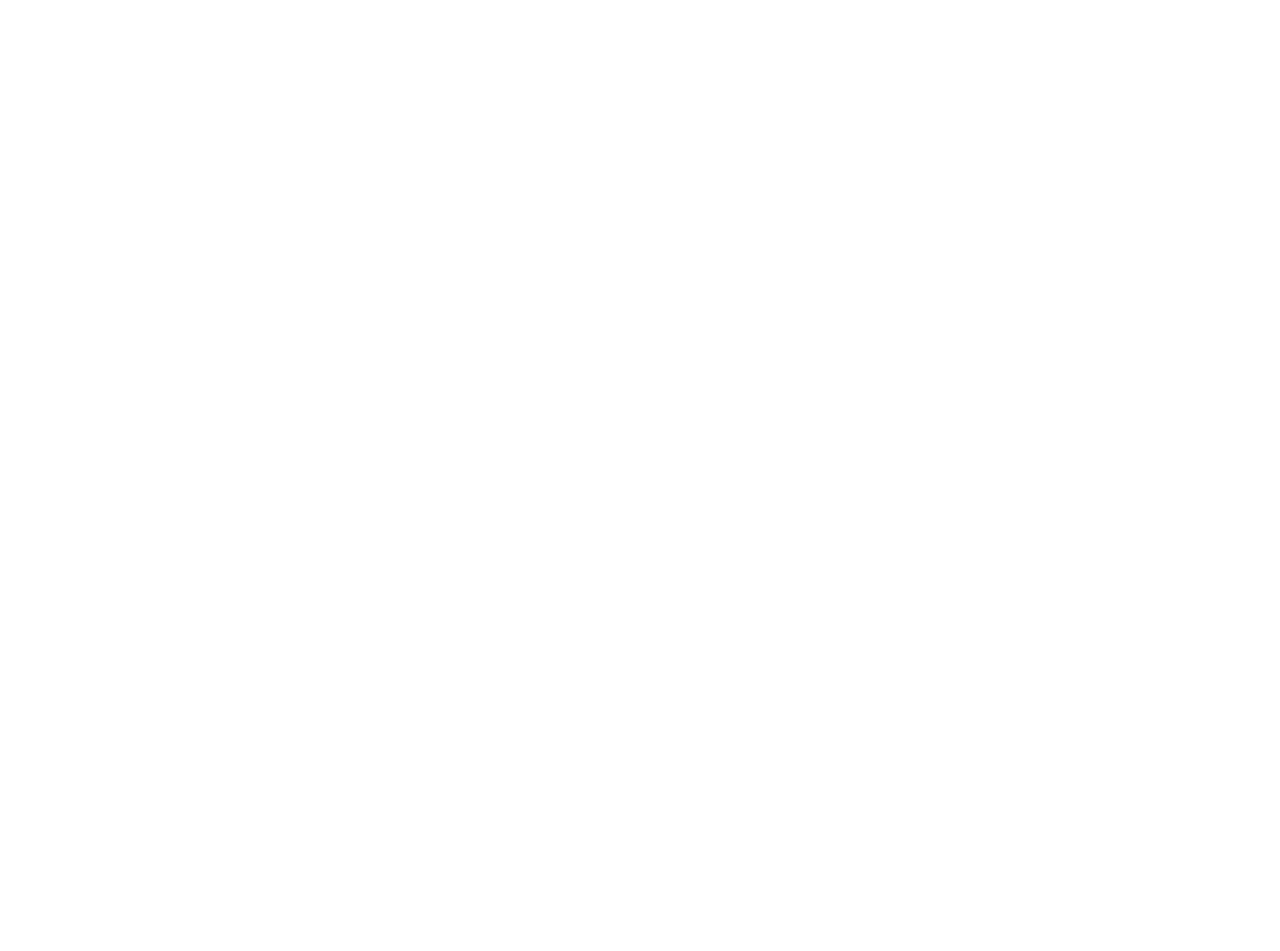
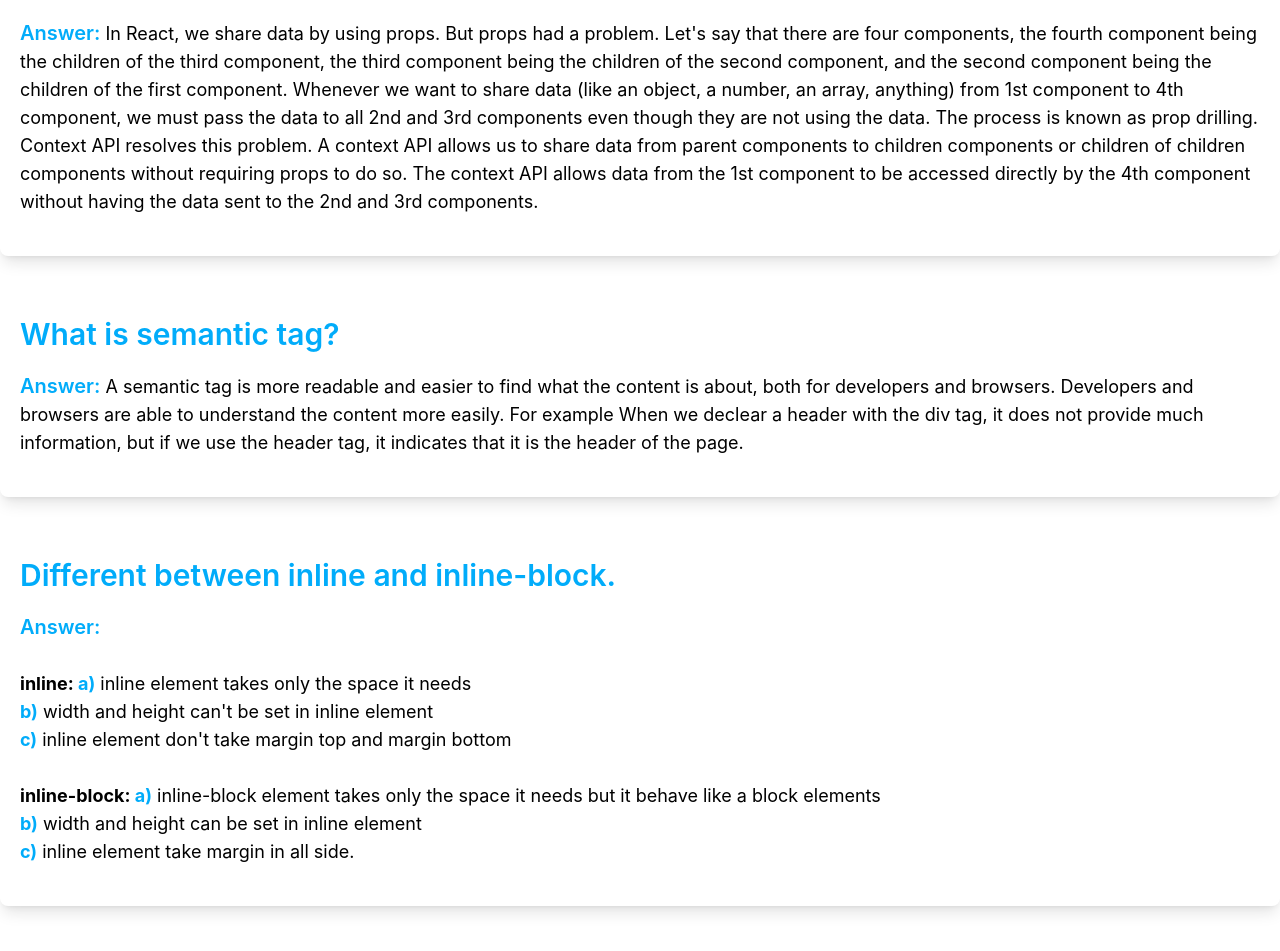
Before and after one commit to munna-aziz-hridoy/cam-review-product-analysis-website, a React (Create React App) app: page /blogs in a window 1280 px wide. Shown: the part 315-1266 px from the top of the page. Before the commit the page ends 800 px from the top, so only its background shows below. Built offline with nearby package versions, Linux system fonts and the light colour scheme.

Commit message:
create question and answer section

```diff
--- a/src/Components/Blogs/Blogs.jsx
+++ b/src/Components/Blogs/Blogs.jsx
@@ -2,8 +2,72 @@
 
 const Blogs = () => {
   return (
-    <div>
-      <h2>This is blog</h2>
+    <div className="container mx-auto my-16">
+      <h2 className="text-5xl font-bold text-gray-600 capitalize border-b-2 border-[#01acfa] py-5 inline-block w-1/2">
+        Question and answer
+      </h2>
+      <div className="my-10 p-5 shadow-lg rounded-lg">
+        <h3 className="text-3xl font-semibold text-[#01acfa]">
+          What is context api?{" "}
+        </h3>
+        <p className="text-lg my-5">
+          <span className="text-[#01acfa] text-xl font-semibold">Answer: </span>
+          In React, we share data by using props. But props had a problem. Let's
+          say that there are four components, the fourth component being the
+          children of the third component, the third component being the
+          children of the second component, and the second component being the
+          children of the first component. Whenever we want to share data (like
+          an object, a number, an array, anything) from 1st component to 4th
+          component, we must pass the data to all 2nd and 3rd components even
+          though they are not using the data. The process is known as prop
+          drilling. Context API resolves this problem. A context API allows us
+          to share data from parent components to children components or
+          children of children components without requiring props to do so. The
+          context API allows data from the 1st component to be accessed directly
+          by the 4th component without having the data sent to the 2nd and 3rd
+          components.
+        </p>
+      </div>
+      <div className="my-10 p-5 shadow-lg rounded-lg">
+        <h3 className="text-3xl font-semibold text-[#01acfa]">
+          What is semantic tag?{" "}
+        </h3>
+        <p className="text-lg my-5">
+          <span className="text-[#01acfa] text-xl font-semibold">Answer: </span>
+          A semantic tag is more readable and easier to find what the content is
+          about, both for developers and browsers. Developers and browsers are
+          able to understand the content more easily. For example When we
+          declear a header with the div tag, it does not provide much
+          information, but if we use the header tag, it indicates that it is the
+          header of the page.
+        </p>
+      </div>
+      <div className="my-10 p-5 shadow-lg rounded-lg">
+        <h3 className="text-3xl font-semibold text-[#01acfa]">
+          Different between inline and inline-block.{" "}
+        </h3>
+        <p className="text-lg my-5">
+          <span className="text-[#01acfa] text-xl font-semibold">Answer: </span>
+          <br />
+          <br />
+          <span className="font-bold">inline: </span>{" "}
+          <span className="text-[#01acfa] font-bold">a)</span> inline element
+          takes only the space it needs <br />
+          <span className="text-[#01acfa] font-bold">b)</span> width and height
+          can't be set in inline element
+          <br /> <span className="text-[#01acfa] font-bold">c)</span> inline
+          element don't take margin top and margin bottom <br />
+          <br />
+          <span className="font-bold">inline-block: </span>{" "}
+          <span className="text-[#01acfa] font-bold">a)</span> inline-block
+          element takes only the space it needs but it behave like a block
+          elements <br />
+          <span className="text-[#01acfa] font-bold">b)</span> width and height
+          can be set in inline element
+          <br /> <span className="text-[#01acfa] font-bold">c)</span> inline
+          element take margin in all side.
+        </p>
+      </div>
     </div>
   );
 };
--- a/src/Components/Charts/AllDataChart/AllDataChart.jsx
+++ b/src/Components/Charts/AllDataChart/AllDataChart.jsx
@@ -1,11 +1,9 @@
 import React, { useContext } from "react";
 import {
-  Area,
   Bar,
+  BarChart,
   CartesianGrid,
-  ComposedChart,
   Legend,
-  Line,
   Tooltip,
   XAxis,
   YAxis,
@@ -19,31 +17,26 @@
       <h3 className="text-2xl font-bold text-[#01acfa] capitalize my-10">
         All data chart
       </h3>
-      <ComposedChart
+      <BarChart
         width={550}
         height={550}
         data={chartData}
         margin={{
           top: 20,
-          right: 20,
-          bottom: 20,
+          right: 30,
           left: 20,
+          bottom: 5,
         }}
       >
-        <CartesianGrid stroke="#f5f5f5" />
-        <XAxis dataKey="month" />
+        <CartesianGrid strokeDasharray="3 3" />
+        <XAxis dataKey="name" />
         <YAxis />
         <Tooltip />
         <Legend />
-        <Area
-          type="monotone"
-          dataKey="revenue"
-          fill="#01acfa"
-          stroke="#01acfa"
-        />
-        <Bar dataKey="sell" barSize={200} fill="#01acfa" />
-        <Line type="monotone" dataKey="investment" stroke="#ff7300" />
-      </ComposedChart>
+        <Bar dataKey="investment" stackId="a" fill="#8884d8" />
+        <Bar dataKey="revenue" stackId="a" fill="#82ca9d" />
+        <Bar dataKey="sell" fill="#ffc658" />
+      </BarChart>
     </div>
   );
 };
```
